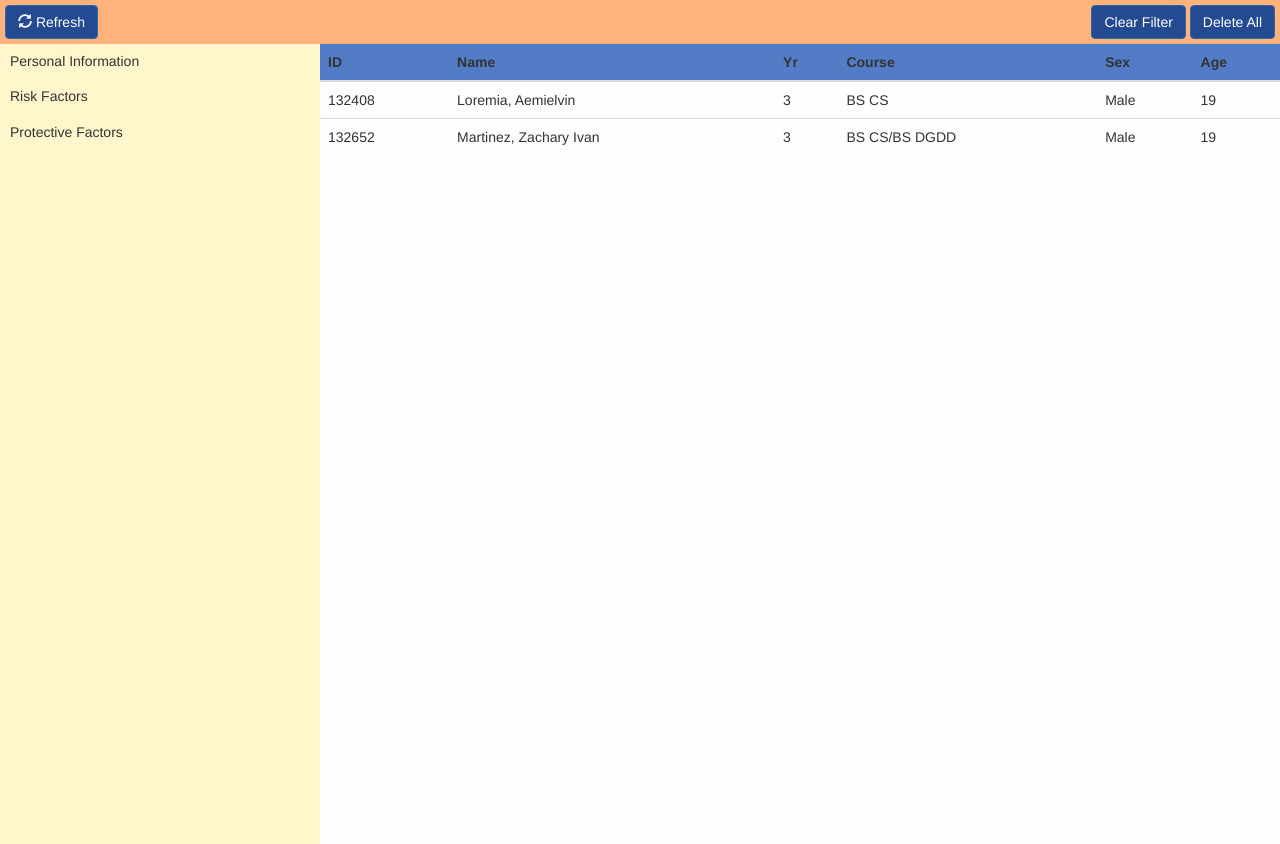
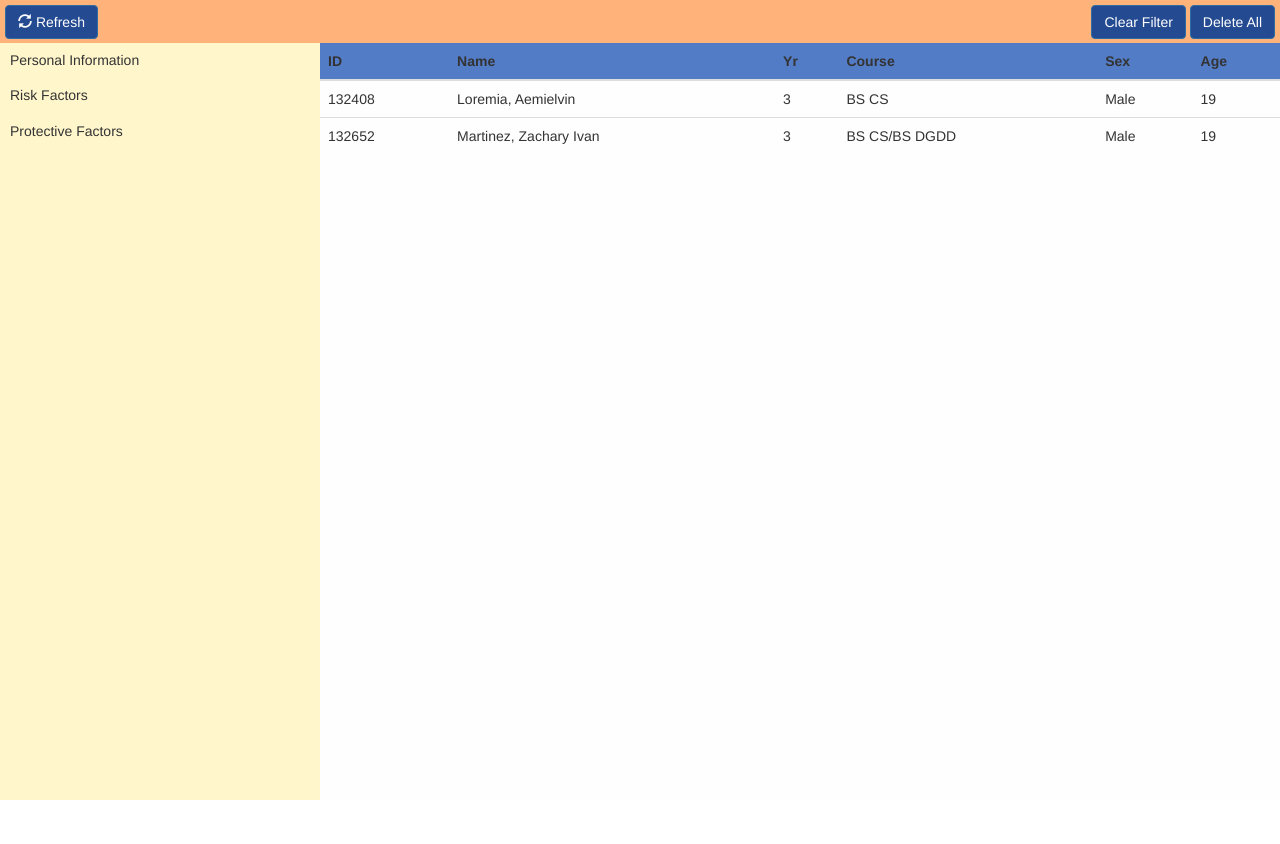
Before and after one commit to erocrizs/Student-Risk-Monitoring-System, a PHP site: page /search-profiles.html in a window 1280 px wide. After the commit the page ends 800 px from the top, so only its background shows below. Run offline with PHP 8.4, Linux system fonts and the light colour scheme.

Commit message:
Fixed height of internal div in the content iframe

```diff
--- a/res/css/content-styles.css
+++ b/res/css/content-styles.css
@@ -1,6 +1,7 @@
 body {
 	background-color: #fff;
 	padding: 0px;
+	height: 100vh;
 }
 
 .result-box, .filter-bar {
@@ -8,6 +9,7 @@ body {
 	box-sizing: border-box;
 	overflow-y: scroll;
 	padding: 0px;
+	height: 100%;
 }
 
 .result-box {
@@ -22,6 +24,11 @@ body {
 .UIBody {
 	padding top: 0px;
 	margin: 0px;
+	height: calc(100% - 43px);
+}
+
+.size-control {
+	height: inherit;
 }
 
 .table {
@@ -35,6 +42,7 @@ body {
 .control-bar {
 	background-color: #FFB37B;
 	padding: 5px;
+	height: 43px;
 }
 
 .control-bar .btn-primary {
--- a/search-profiles.html
+++ b/search-profiles.html
@@ -12,6 +12,7 @@
 	</head>
 
 	<body>
+		<div class="size-control">
 			<div class="control-bar">
 				<div class="danger-buttons">
 					<button type="button" class="btn btn-primary btn-clear">
@@ -82,7 +83,6 @@
 							</ul>
 						</li>
 					</ul>
-				<br / > <br / > <br / >
 				</div>
 
 				<div class="result-box col-sm-9">
@@ -115,7 +115,7 @@
 						</tbody>
 					</table>
 				</div>
-
+			</div>
 		</div>
 	</body>
 </html>
```
Lines whose indentation alone changed are shown as unchanged.
